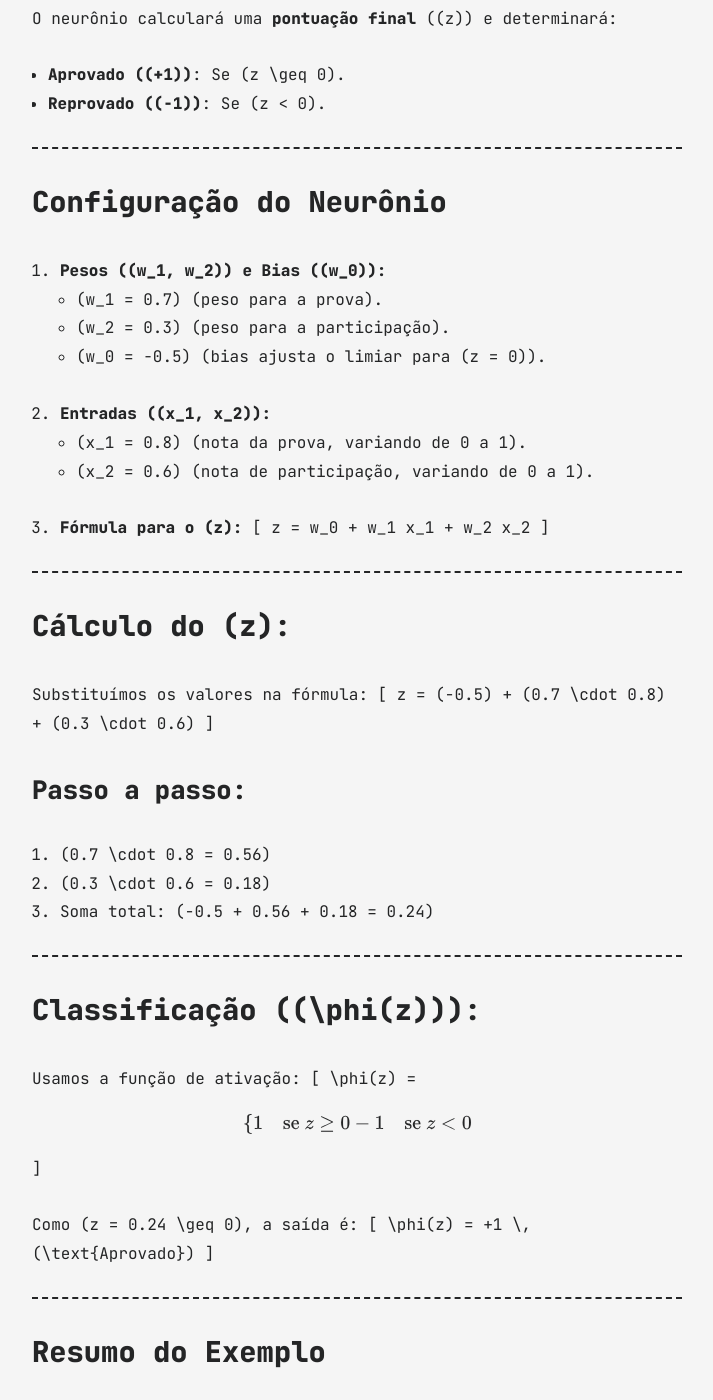
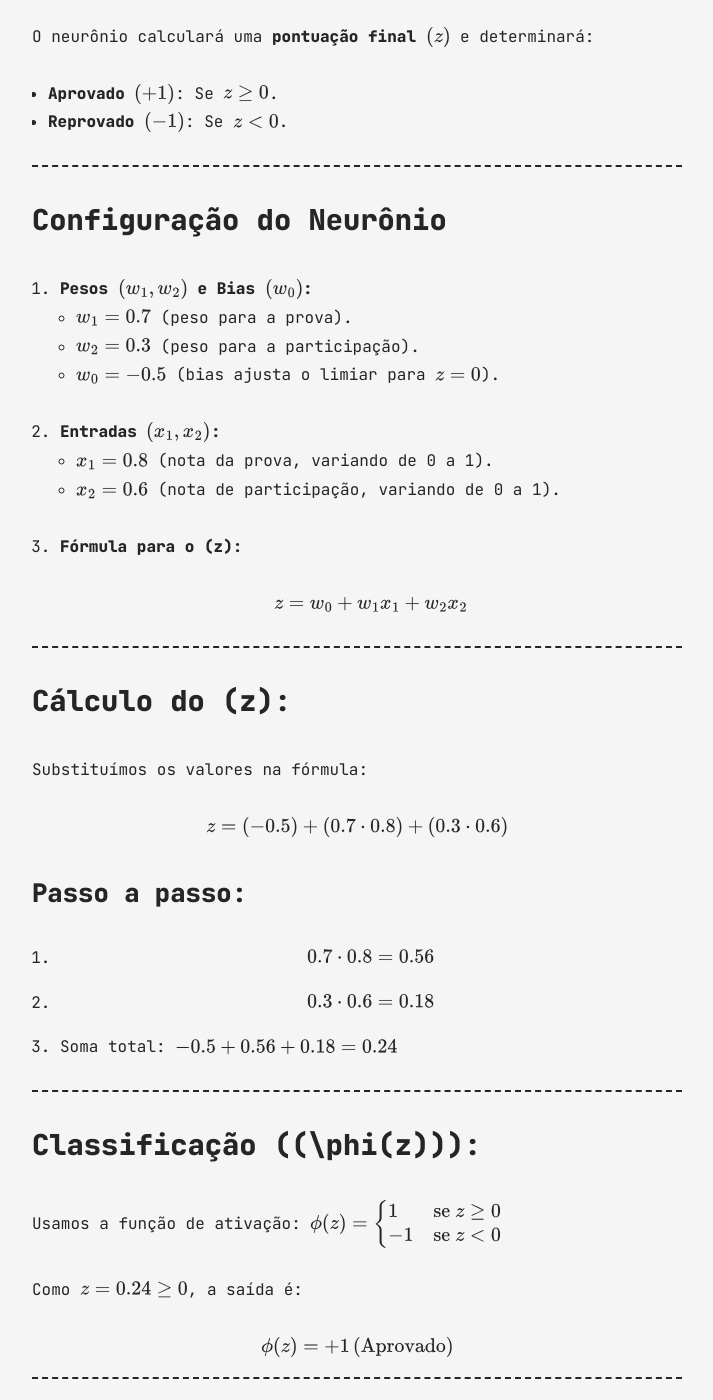
Before and after one commit to christianbaptista/jekyll-blog, a Jekyll site: the page built from all_collections/_posts/2024-11-26-the-formal-definition-of-the-artificial-neural.md, in a window 1280 px wide and 1400 px high, scrolled down 3517 px. Shown: the whole window, without its empty margins (283-996 px from the left). Built offline with Jekyll 4.4.1, drawn with Linux system fonts in a browser that asks for light colours; some of the changed text lies outside the part shown.

Commit message:
corrections 2

```diff
--- a/all_collections/_posts/2024-11-26-the-formal-definition-of-the-artificial-neural.md
+++ b/all_collections/_posts/2024-11-26-the-formal-definition-of-the-artificial-neural.md
@@ -47,7 +47,8 @@ w_m
  $$
 
 ### **Combinação Linear (Net Input)**
-A combinação linear das entradas e pesos (\( z \), também chamado de **net input** ou **entrada líquida**) é:
+A combinação linear das entradas e pesos \( z \), também chamado de **net input** ou **entrada líquida**) é:
+
 $$
 z = w_1x_1 + w_2x_2 + \dots + w_mx_m = w^T x
  $$
@@ -71,96 +72,101 @@ Onde $$ \theta $$ é o **limiar (threshold)**.
 ## 3. Simplificação: Uso de Bias
 
 ### **Movendo o Limiar**
-Para simplificar os cálculos, o limiar \( \theta \) é movido para o lado esquerdo da equação:
-$$ \[
+Para simplificar os cálculos, o limiar $$ \theta $$ é movido para o lado esquerdo da equação:
+
+$$
 z - \theta \geq 0 \implies z = w_0x_0 + w_1x_1 + \dots + w_mx_m
-\] $$
+ $$
 
 ### **Introduzindo o Bias**
-Introduz-se um termo chamado **bias** (\( w_0 = -\theta \)) e define-se \( x_0 = 1 \). Assim, a fórmula é reescrita como:
-$$ \[
+Introduz-se um termo chamado **bias** $$ ( w_0 = -\theta \)) e define-se \( x_0 = 1 \) $$. Assim, a fórmula é reescrita como:
+
+$$
 z = w_0x_0 + w_1x_1 + \dots + w_mx_m = w^T x
-\] $$
+ $$
 
 ---
 
 ## 4. Função de Ativação (Simplificada)
 Com essa modificação, a função de ativação se torna:
-\[
+$$
 \phi(z) =
 \begin{cases}
 1 & \text{se } z \geq 0 \\
 -1 & \text{se } z < 0
 \end{cases}
-\]
+ $$
 
 ---
 
 ## **Nota sobre o Bias**
-Na literatura de aprendizado de máquina, o termo \( w_0 \) (bias) é usado para ajustar o **limiar de decisão** sem depender diretamente das entradas. Isso flexibiliza o modelo ao permitir ajustes no ponto de corte entre as classes.
+Na literatura de aprendizado de máquina, o termo $$ w_0 $$ (bias) é usado para ajustar o **limiar de decisão** sem depender diretamente das entradas. Isso flexibiliza o modelo ao permitir ajustes no ponto de corte entre as classes.
 
 ## **Problema:**
 Queremos criar um neurônio que decide se um aluno será aprovado ou não com base em **duas notas**:
-- \(x_1\): Nota da prova (**peso maior**, pois é mais importante).
-- \(x_2\): Nota de participação.
+- $$ x_1 $$: Nota da prova (**peso maior**, pois é mais importante).
+- $$ x_2 $$: Nota de participação.
 
-O neurônio calculará uma **pontuação final** (\(z\)) e determinará:
-- **Aprovado (\(+1\))**: Se \(z \geq 0\).
-- **Reprovado (\(-1\))**: Se \(z < 0\).
+O neurônio calculará uma **pontuação final** $$ (z) $$ e determinará:
+- **Aprovado $$ (+1) $$**: Se $$ z \geq 0 $$.
+- **Reprovado $$ (-1) $$**: Se $$ z < 0 $$.
 
 ---
 
 ## **Configuração do Neurônio**
-1. **Pesos (\(w_1, w_2\)) e Bias (\(w_0\)):**
-   - \(w_1 = 0.7\) (peso para a prova).
-   - \(w_2 = 0.3\) (peso para a participação).
-   - \(w_0 = -0.5\) (bias ajusta o limiar para \(z = 0\)).
+1. **Pesos $$ (w_1, w_2) $$ e Bias $$ (w_0) $$:**
+   - $$ w_1 = 0.7 $$ (peso para a prova).
+   - $$ w_2 = 0.3 $$ (peso para a participação).
+   - $$ w_0 = -0.5 $$ (bias ajusta o limiar para $$ z = 0 $$).
 
-2. **Entradas (\(x_1, x_2\)):**
-   - \(x_1 = 0.8\) (nota da prova, variando de 0 a 1).
-   - \(x_2 = 0.6\) (nota de participação, variando de 0 a 1).
+2. **Entradas $$ (x_1, x_2) $$:**
+   - $$ x_1 = 0.8 $$ (nota da prova, variando de 0 a 1).
+   - $$ x_2 = 0.6 $$ (nota de participação, variando de 0 a 1).
 
 3. **Fórmula para o \(z\):**
-   \[
+
+   $$
    z = w_0 + w_1 x_1 + w_2 x_2
-   \]
+    $$
 
 ---
 
 ## **Cálculo do \(z\):**
 Substituímos os valores na fórmula:
-\[
+
+$$
 z = (-0.5) + (0.7 \cdot 0.8) + (0.3 \cdot 0.6)
-\]
+ $$
 
 ### Passo a passo:
-1. \(0.7 \cdot 0.8 = 0.56\)
-2. \(0.3 \cdot 0.6 = 0.18\)
-3. Soma total: \(-0.5 + 0.56 + 0.18 = 0.24\)
+1. $$ 0.7 \cdot 0.8 = 0.56 $$
+2. $$ 0.3 \cdot 0.6 = 0.18 $$
+3. Soma total: $$ -0.5 + 0.56 + 0.18 = 0.24 $$
 
 ---
 
 ## **Classificação (\(\phi(z)\)):**
 Usamos a função de ativação:
-\[
+$$
 \phi(z) =
 \begin{cases}
 1 & \text{se } z \geq 0 \\
 -1 & \text{se } z < 0
 \end{cases}
-\]
+ $$
 
-Como \(z = 0.24 \geq 0\), a saída é:
-\[
+Como $$ z = 0.24 \geq 0 $$, a saída é:
+
+$$
 \phi(z) = +1 \, (\text{Aprovado})
-\]
+ $$
 
 ---
 
 ## **Resumo do Exemplo**
 - **Entradas:**
-  - Nota da prova (\(x_1\)): **0.8**
-  - Nota de participação (\(x_2\)): **0.6**
+  - Nota da prova $$ (x_1) $$: **0.8**
+  - Nota de participação $$ (x_2) $$ : **0.6**
 
 - **Cálculo:**
   - $$ (z = 0.24) $$
@@ -168,12 +174,12 @@ Como \(z = 0.24 \geq 0\), a saída é:
 - **Classificação:**
   - Saída: **+1 (Aprovado)**
 
-O bias (\(w_0 = -0.5\)) ajustou o limiar de decisão para \(z = 0\), tornando o cálculo mais flexível.
+O bias $$ (w_0 = -0.5) $$ ajustou o limiar de decisão para $$ z = 0 $$, tornando o cálculo mais flexível.
 
 ---
 
 ## **Conclusão**
 Este exemplo mostra como um neurônio artificial funciona:
-1. Combina pesos e entradas em uma fórmula linear (\(z\)).
-2. Usa a **função de ativação** para decidir a saída (\(+1\) ou \(-1\)).
+1. Combina pesos e entradas em uma fórmula linear $$ (z) $$.
+2. Usa a **função de ativação** para decidir a saída $$ (+1) $$  ou $$ (-1) $$.
 3. O bias permite ajustar o limiar de decisão sem alterar os pesos das entradas.
```
